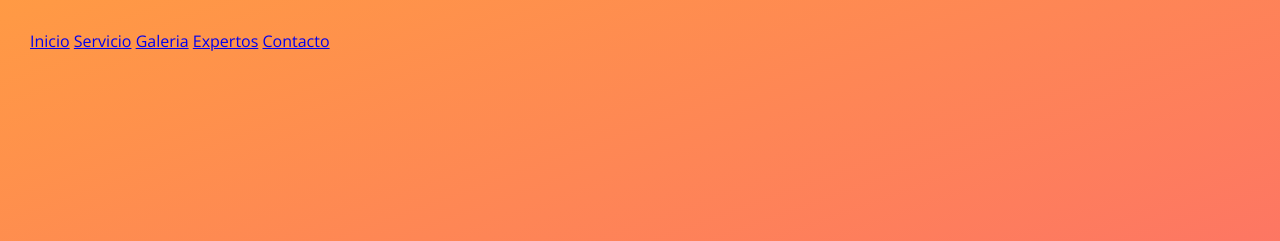
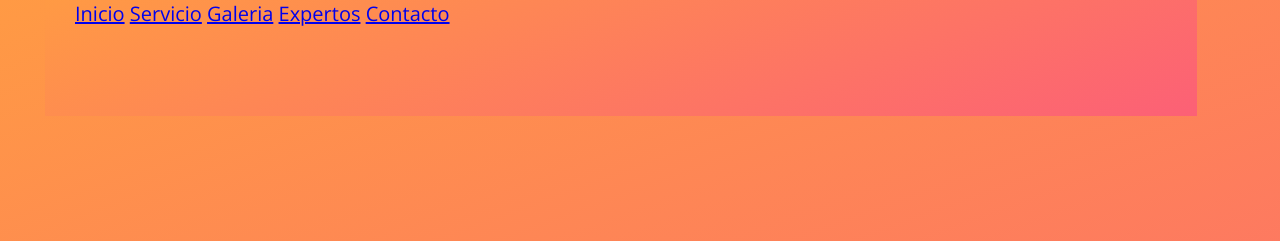
Before and after one commit to ivyz20/ProyectoFinal, a plain HTML site: page index.html in a window 1280 px wide. Shown: the top 241 px of the page. Drawn offline with nearby package versions, Linux system fonts and the light colour scheme.

Commit message:
arreglos

```diff
--- a/asses/css/estilos.css
+++ b/asses/css/estilos.css
@@ -19,14 +19,12 @@ box-sizing:border-box;
    overflow: hidden;
    margin: auto;
    padding: 60px 0;
-
  }
 
 header{
-  height: 85vh;
+  height: 100vh;
   background-image:linear-gradient(-20deg, #fc6076 0%, #ff9a44 100%) ;
-padding:30px;
-
+  padding:30px;
 }
 
 .head{
@@ -37,47 +35,24 @@ padding:30px;
   align-items: center;
   flex-direction: column;
   color: white;
-
 }
 
-/* .hamburguer{
-  position: fixed;
-  top:30px;
-  right: 30px;
-  background: white;
-  width: 40px;
-  height: 40px;
-  cursor: pointer;
-  border-radius: 10px; */
-  /* box-shadow: black; */
-}
-/* Profes: intente colocar un burguer pero no me salio y no me dio tiempo con la fecha de entrega,tendria que investigar mas. Es por eso, que estan comentados */
 .menu-navegacion{
   position: fixed;
   top:0;
-  right: 0;
-
-  width: 30vw;
-  height: 100%;
-  background-image: linear-gradient(120deg, #f6d365 0%, #fda085 100%);
-  display: flex;
-  flex-direction: column;
-  justify-content: space-between;
-  align-items: center;
+  left:0;
+  margin-left: 45px;
+  padding: 0 1.5em;
+  font-size: 20px;
+  width: 90%;
+  height: 14.5%;
+  color: white;
+  align-items:center;
+  justify-content:center;
+  text-decoration: none;
+  background-image:linear-gradient(-20deg, #fc6076 0%, #ff9a44 100%);
 }
 
-/* .Logo1{
-  max-width: 200px;
-  height: 100px;
-} */
-.spread{
-  transform: translate(0);
-}
-
-.menu-navegacion{
-  color: white;
-  text-decoration: none;
-}
  .titulo{
    font-size: 60px;
    margin-bottom: 15px;
@@ -197,6 +172,8 @@ footer{
    justify-content: space-between;
    align-items: center;
    flex-wrap: wrap;
+   margin-top:90px;
+   margin-bottom:40px;
    padding-top: 60px;
    padding-bottom: 40px;
  }
--- a/index.html
+++ b/index.html
@@ -11,7 +11,7 @@
 </head>
 <body>
   <header class="header"id="inicio">
-    <!-- <img src="img/hamburguesa.svg" alt="" class="hamburguer"> -->
+
     <nav class="menu-navegacion">
       <a href="#inicio">Inicio</a>
       <a href="#servicio">Servicio</a>
@@ -73,7 +73,7 @@
          <h3 class="n-expert">Imaginar</h3>
           </div>
           <div class="cont-expert">
-            <img src="./asses/img/designer.png" alt="">
+            <img src="./asses/img/Designer.png" alt="">
             <h3 class="n-expert">Diseñar</h3>
              </div>
              <div class="cont-expert">
```
Also changed, not shown: asses/img/hamburguesa.svg (deleted).
